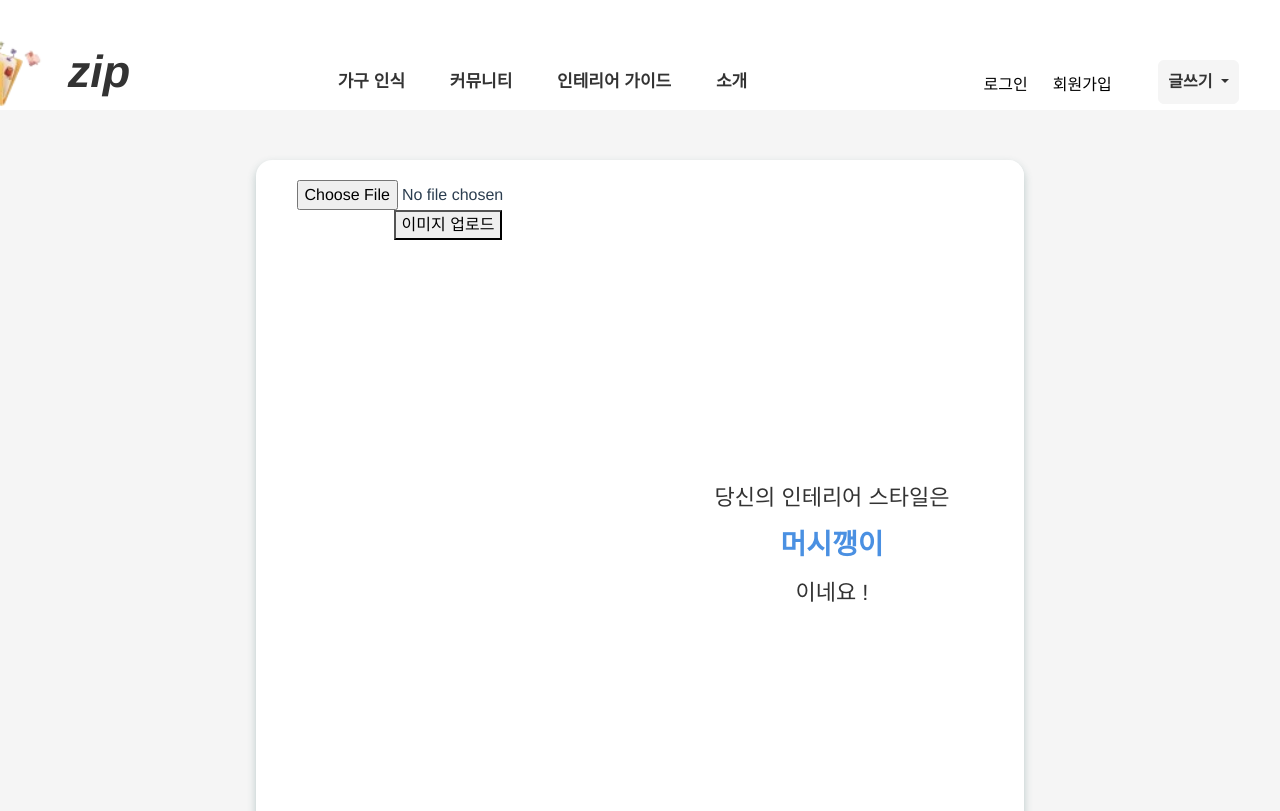
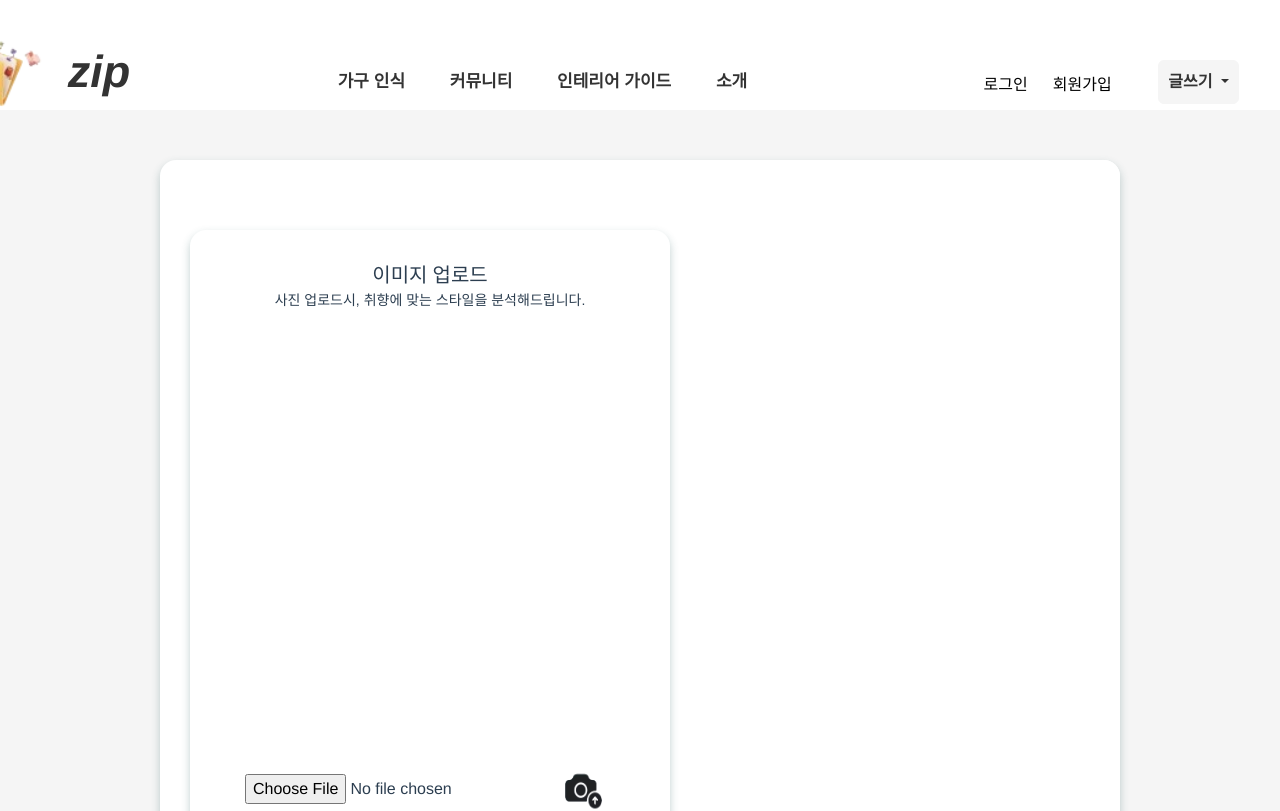
Before and after one commit to The-Aesthetics-Of-Space-Project/frontend, a Vue app: page /#/objectrecognition in a window 1280 px wide. Shown: the top 811 px of the page. Built offline with nearby package versions, Linux system fonts and the light colour scheme; a small style sheet from the web is missing; a web font is replaced by a local one.

Commit message:
fix: 이미지 업로드시 결과 분석에 대한 조건문 수정

```diff
--- a/src/views/ObjectRecognitionView.vue
+++ b/src/views/ObjectRecognitionView.vue
@@ -2,28 +2,52 @@
   <div class="objectrecognition">
     <div class="objectrecognition-container">
       <div class="left-column">
+        <span style="font-family: MyCustomFont2; font-size: 20px;">이미지 업로드</span>
+        <div style="font-size: 14px;">사진 업로드시, 취향에 맞는 스타일을 분석해드립니다.</div>
         <div>
           <form id="imageUploadForm" @submit.prevent="uploadImage" enctype="multipart/form-data">
             <input type="file" id="imageInput" name="file" accept="image/*" required @change="handleFileChange">
-            <button type="submit" @click='uploadImage'>이미지 업로드</button>
+            <button id="image-upload-but" type="submit" @click='uploadImage'><img src="@/assets/image_upload.png" width="55px" height="55px"></button>
           </form>
 
-          <div id="imageUploadStatus">
-            <p v-if="uploadSuccess">이미지 업로드 성공!</p>
-            <p v-if="uploadError">이미지 업로드 실패: {{ uploadErrorMessage }}</p>
+          <div v-if="imagePreview">
+            <img :src="imagePreview" id="rounded-image" alt="Uploaded Image">
           </div>
+        </div>
 
-          <div v-if="imagePreview">
-            <img :src="imagePreview" class="rounded-image" alt="Uploaded Image">
-          </div>
+        <div id="imageUploadStatus">
+          <p v-if="uploadSuccess">이미지 업로드 성공!</p>
+          <p v-if="uploadError">이미지 업로드 실패: {{ uploadErrorMessage }}</p>
         </div>
       </div>
 
+      <div v-if="isLoading" class="loading-overlay">
+        로딩 중...
+      </div>
+
+
       <div class="right-column">
-        <span class="header-text">당신의 인테리어 스타일은</span>
-        <span class="style-name">머시깽이</span>
+        <div v-if="uploadSuccess">
+          <span style="font-size: 22px;position: relative;left: -140px; top:-90px;">귀하의</span>
+          <br>
+        <span class="header-text">인테리어 스타일은</span>
+        <br>
+        <span class="style-name">{{mood}}</span>
         <span class="confirmation-text">이네요 !</span>
+        </div>
+        <div class="image-section"  v-if="uploadedImages.length" style="position: relative; top:20px;">
+          <h3 style="position: relative; left:-210px; top:30px; font-size: 20px;">관련 스타일</h3>
+          <div  id="upload-success-list">
+            <!-- 여기에 class="image-list"를 추가합니다 -->
+            <span class="image-list" v-for="(image, index) in uploadedImages" :key="index">
+              <img :src="image" class="rounded-image" alt="Uploaded Image" id="img-success">
+            </span>
+          </div>
+        </div>
+
+
       </div>
+
     </div>
   </div>
 </template>
@@ -40,7 +64,10 @@ export default {
       imagePreview: null,
       uploadSuccess: false,
       uploadError: false,
-      uploadErrorMessage: ''
+      uploadErrorMessage: '',
+      uploadedImages: "", // 빈 배열로 초기화
+      isLoading: false, // 로딩 상태 추가
+      mood:'',
     }
   },
   methods: {
@@ -49,20 +76,26 @@ export default {
       this.imagePreview = URL.createObjectURL(this.image);
     },
     uploadImage() {
+      this.isLoading = true; // 이미지 업로드 시작 시 로딩 상태
       const formData = new FormData()
       formData.append('file', this.image)
 
       axios.post('http://jerry6475.iptime.org:20000/detectedImage', formData)
           .then(res => {
             console.log("res 이미지 파일 전송후 :", res)
+            this.mood = res.data.max_mood;
             this.uploadSuccess = true
             this.uploadError = false
+            this.uploadedImages = res.data.image.map(imagePath => `http://jerry6475.iptime.org:20000${imagePath}`);
+           // console.log("Uploaded Images:", this.uploadedImages); // 디버깅 로그 추가
+            this.isLoading = false; // 이미지 업로드 성공 시 로딩 상태를 false로 설정
           })
           .catch(error => {
             console.error("이미지 업로드 실패:", error)
             this.uploadSuccess = false
             this.uploadError = true
             this.uploadErrorMessage = error.message
+            this.isLoading = false; // 이미지 업로드 실패 시 로딩 상태를 false로 설정
           })
     }
   }
@@ -77,13 +110,15 @@ export default {
   padding: 50px 0; /* 상하 패딩 추가 */
   background-color: #f5f5f5; /* 배경색 변경 */
 }
-#imageUploadForm{
+
+#imageUploadForm {
   position: relative;
-  top:-10px;
+  top: 450px;
 }
+
 .objectrecognition-container {
   display: flex;
-  width: 60%;
+  width:75%;
   background-color: white;
   box-shadow: 0 4px 8px rgba(50, 100, 100, 0.3); /* 그림자 추가 */
   border-radius: 16px; /* 테두리 둥글게 */
@@ -94,12 +129,22 @@ export default {
 .left-column {
   flex: 1;
   padding: 30px; /* 패딩 조정 */
+  width: 70%;
+  height: 600px;
+  background-color: white;
+  position: relative;
+  top:70px;
+  left:30px;
+  border-radius: 16px; /* 테두리 둥글게 */
+  box-shadow: 0 4px 8px rgba(50, 100, 100, 0.3); /* 그림자 추가 */
 }
 
-.rounded-image {
-  width: 100%;
-  height: auto;
-  border-radius: 10px;
+#rounded-image {
+  width: 330px;
+  height: 330px;
+  border-radius: 4px;
+  position: relative;
+  top:-30px;
 }
 
 .right-column {
@@ -112,11 +157,24 @@ export default {
   background-color: #ffffff; /* 배경색 변경 */
 }
 
-.header-text, .style-name, .confirmation-text {
+.header-text {
   color: #333;
   text-align: center;
+  position: relative;
+  left:-40px;
+  top:-70px;
 }
 
+.style-name{
+  position: relative;
+  top:-40px;
+  left:20px;
+}
+ .confirmation-text{
+position: relative;
+  top:-40px;
+  left:30px;
+}
 .header-text {
   font-size: 22px;
   margin-bottom: 15px;
@@ -154,4 +212,62 @@ export default {
     padding: 20px;
   }
 }
+@keyframes spin {
+  0% { transform: rotate(0deg); }
+  100% { transform: rotate(360deg); }
+}
+.loading-overlay {
+  position: fixed; /* 뷰포트에 고정하여 항상 보이게 합니다. */
+  top: 0;
+  left: 0;
+  width: 100%; /* 전체 너비 */
+  height: 100%; /* 전체 높이 */
+  background-color: rgba(0, 0, 0, 0.75); /* 반투명 검정색 배경 */
+  color: white; /* 텍스트 색상 */
+  display: flex; /* Flexbox를 사용하여 자식 요소를 중앙 정렬합니다. */
+  justify-content: center; /* 가로 중앙 정렬 */
+  align-items: center; /* 세로 중앙 정렬 */
+  font-size: 1.5em; /* 텍스트 크기 */
+  z-index: 1000; /* 다른 요소들 위에 오버레이가 위치하도록 z-index 설정 */
+}
+
+.loading-overlay::before {
+  content: ''; /* 가상 요소의 내용 */
+  display: block;
+  width: 50px;
+  height: 50px;
+  border: 5px solid #f3f3f3; /* 옅은 회색 테두리 */
+  border-top: 5px solid #3498db; /* 상단은 진한 파란색으로 */
+  border-radius: 50%; /* 원형 */
+  animation: spin 2s linear infinite; /* 2초 동안 무한 회전 */
+}
+
+#img-success{
+  width: 130px;
+  height: 130px;
+}
+.image-list {
+  display: flex; /* Flexbox를 사용하여 아이템들을 가로로 나열합니다 */
+  flex-wrap: wrap; /* 내용이 넘치면 다음 줄로 이동합니다 */
+  gap: 10px; /* 이미지 사이의 간격을 설정합니다 */
+}
+
+.rounded-image {
+  width: 130px; /* 이미지의 너비를 설정합니다 */
+  height: 130px; /* 이미지의 높이를 설정합니다 */
+  object-fit: cover; /* 이미지 비율을 유지하면서 요소에 맞게 조정합니다 */
+  border-radius: 50%; /* 이미지를 원형으로 만듭니다 */
+  position: relative;
+  top:50px;
+}
+#image-upload-but{
+  background-color: white;
+  border: white;
+}
+#upload-success-list{
+  width: 100%;
+  display: flex;
+  flex-wrap: wrap;
+  gap: 10px;
+}
 </style>
```
Also changed, not shown: src/assets/image_upload.png (added).
